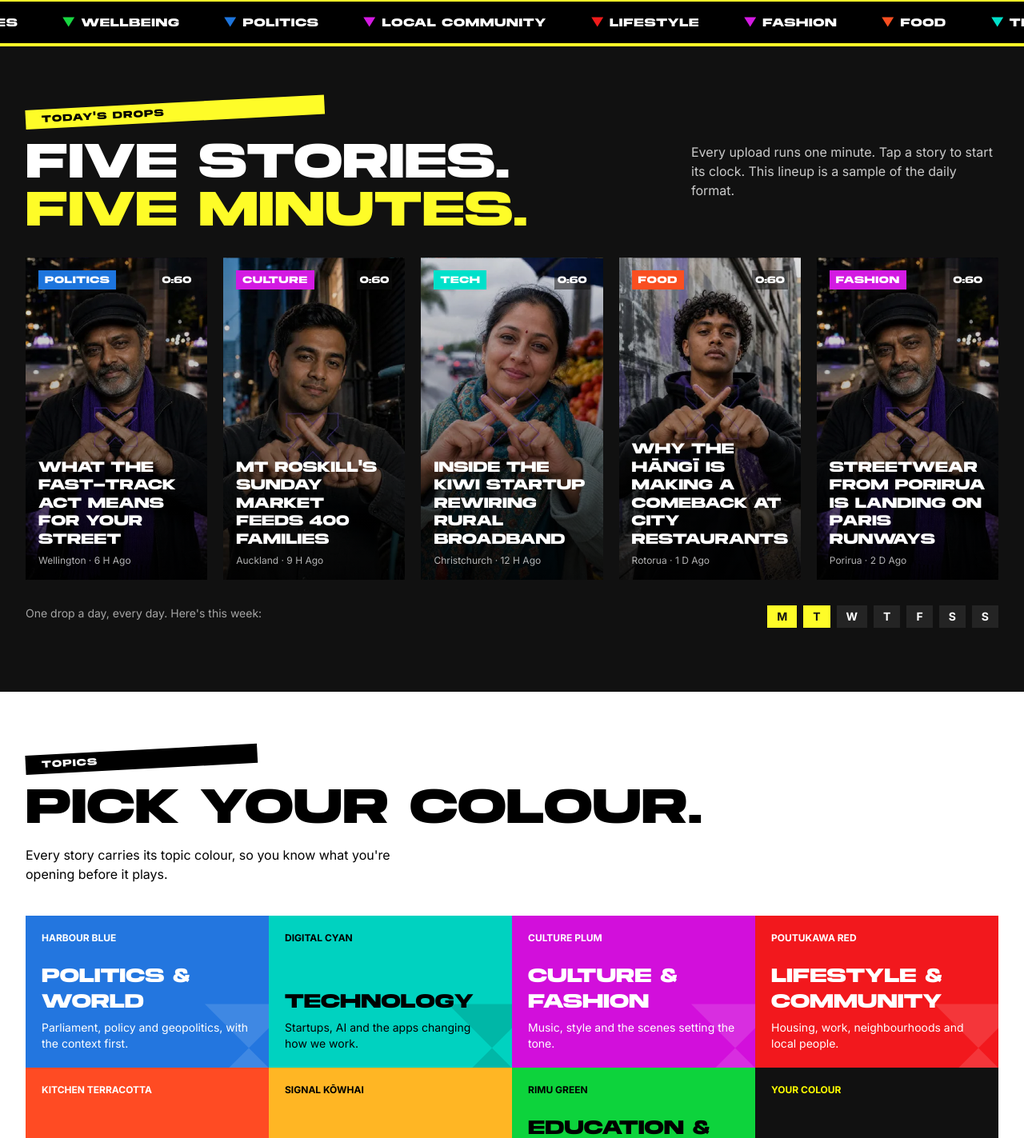
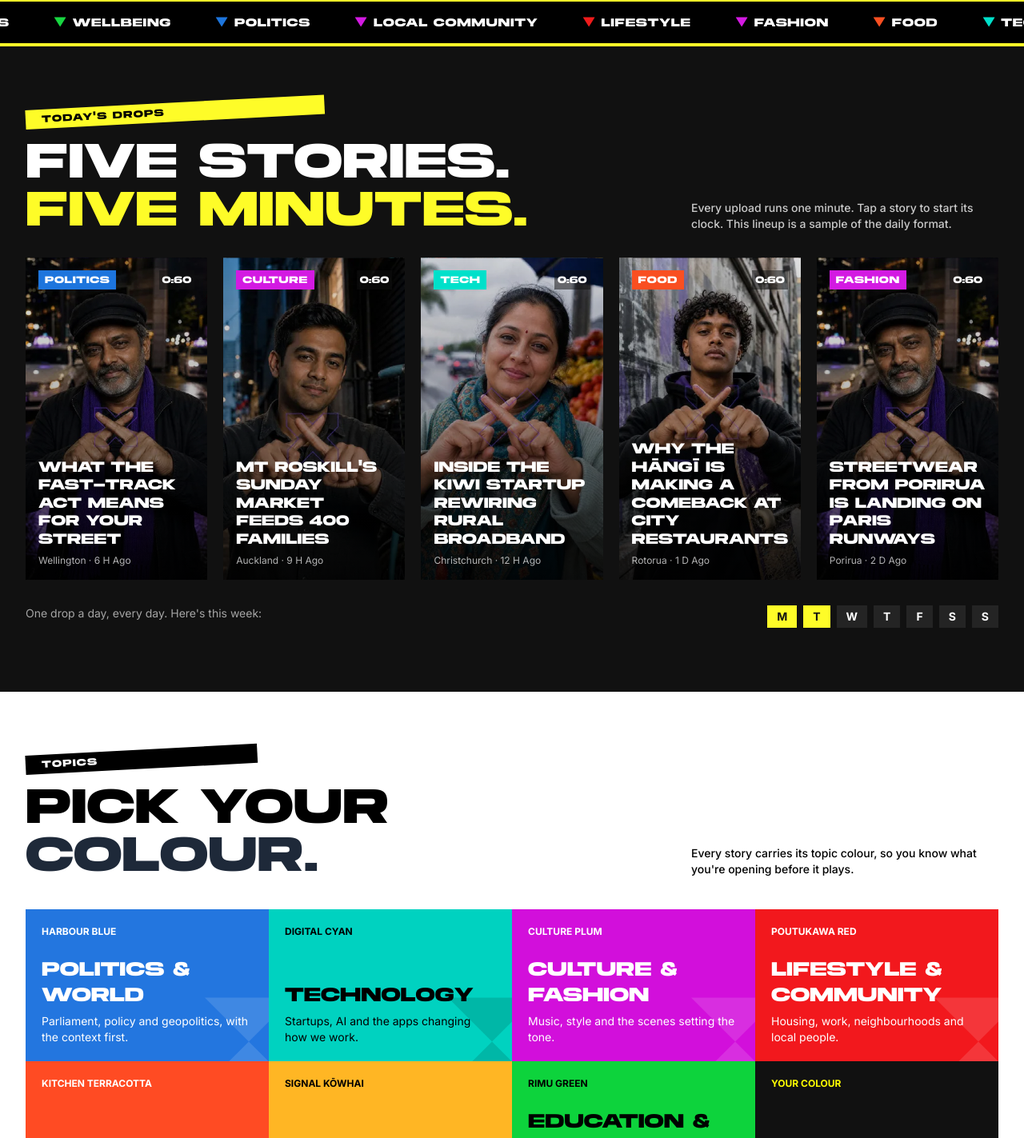
Before and after one commit to Magmaxlive/Unbox-frontend, a Next.js app: page / in a window 1280 px wide. Shown: the part 840-2263 px from the top of the page at 80% size. Built offline with nearby package versions, Linux system fonts and the light colour scheme.

Commit message:
started stories section

```diff
--- a/src/app/page.tsx
+++ b/src/app/page.tsx
@@ -2,6 +2,7 @@ import DropsSection from "@/components/Homepage/DropsSection";
 import HeroSection from "@/components/Homepage/HeroSection";
 import MarqueeSection from "@/components/Homepage/MarqueeSection";
 import SixtysecondsSection from "@/components/Homepage/SixtysecondsSection";
+import StoriesSection from "@/components/Homepage/StoriesSection";
 import TopicsSection from "@/components/Homepage/TopicsSection";
 import Image from "next/image";
 
@@ -13,6 +14,7 @@ export default function Home() {
       <DropsSection/>
       <TopicsSection/>
       <SixtysecondsSection/>
+      <StoriesSection/>
     </div>
   );
 }
--- a/src/components/Homepage/DropsSection.tsx
+++ b/src/components/Homepage/DropsSection.tsx
@@ -8,7 +8,7 @@ function DropsSection() {
   return (
     <div className='bg-ink px-8 py-20'>
       <div className="flex flex-col max-w-7xl mx-auto gap-8">
-        <div className="flex tablet:flex-row flex-col gap-5 justify-between tablet:items-center">
+
             <SectionHeading eyebrow="Today's drops"
             eyebrowBg='bg-volt'
             main={
@@ -16,11 +16,12 @@ function DropsSection() {
                     Five stories.<br/>
                     <span className='text-volt'>Five minutes.</span>
                 </div>
-            } />
-            <p className="text-soft max-w-sm">
-                Every upload runs one minute. Tap a story to start its clock. This lineup is a sample of the daily format.
-            </p>
-        </div>
+            }
+            description=" Every upload runs one minute. Tap a story to start its clock. This lineup is a sample of the daily format."
+            paraColor='text-soft'
+             />
+
+
 
         {/* lg+ static grid */}
         <div className="hidden lg:grid grid-cols-5 gap-5">
--- /dev/null
+++ b/src/components/Homepage/StoriesSection.tsx
@@ -0,0 +1,24 @@
+import React from 'react'
+import SectionHeading from '../common/SectionHeading'
+
+function StoriesSection() {
+  return (
+    <div className='bg-white px-8 py-20'>
+        <div className="flex flex-col gap-8 max-w-7xl mx-auto">
+            <SectionHeading eyebrow='Real people · real context'
+            eyebrowBg='bg-cyan'
+            main={
+                <>
+                    Stories start
+                    with <span className='text-violet-deep'>people.</span>
+                </>
+            }
+            description='Built for Gen Z and for anyone new to New Zealand who wants a voice in how the country talks about itself.'
+            />
+        </div>
+
+    </div>
+  )
+}
+
+export default StoriesSection
--- a/src/components/Homepage/TopicsSection.tsx
+++ b/src/components/Homepage/TopicsSection.tsx
@@ -89,7 +89,7 @@ function TopicsSection() {
   return (
     <div className='bg-white px-8 py-20'>
       <div className="flex flex-col gap-10 max-w-7xl mx-auto">
-        <SectionHeading eyebrow='topics' main='Pick your colour.' eyebrowBg='bg-black' eyebrowColor='text-white'
+        <SectionHeading eyebrow='topics' main={<>Pick your <br/> <span className='text-gray-800'>colour.</span></>} eyebrowBg='bg-black' eyebrowColor='text-white'
         description="Every story carries its topic colour, so you know what you're opening before it plays." />
 
         <div className="grid grid-cols-1 md:grid-cols-2 tablet:grid-cols-4">
--- a/src/components/common/SectionHeading.tsx
+++ b/src/components/common/SectionHeading.tsx
@@ -10,21 +10,23 @@ type props = {
 
 function SectionHeading({eyebrow,main,description,eyebrowBg='bg-white',eyebrowColor='text-black',paraColor='text-black'}:props) {
   return (
-    <div className='flex flex-col gap-2'>
-      {eyebrow &&
+    <div className='flex justify-between tablet:flex-row flex-col gap-2'>
+      <div className="flex flex-col gap-2">
+        {eyebrow &&
         <h4 className={`uppercase font-heading text-xs tracking-widest font-bold inline-block w-fit pl-5 pr-30 md:pr-50 py-1 -rotate-3 origin-left ${eyebrowBg} ${eyebrowColor}`}>
             {eyebrow}
         </h4>
       }
 
       {main &&
-        <div className={`uppercase tracking-normal font-heading text-3xl md:text-5xl lg:text-6xl`}>
+        <div className={`uppercase tracking-normal font-heading text-3xl md:text-5xl lg:text-6xl `}>
             {main}
         </div>
       }
+      </div>
 
       {description &&
-        <p className={`${paraColor} max-w-lg mt-3`}>
+        <p className={`${paraColor} max-w-sm text-sm mt-3 font-medium tablet:self-end`}>
             {description}
         </p>
       }
```
